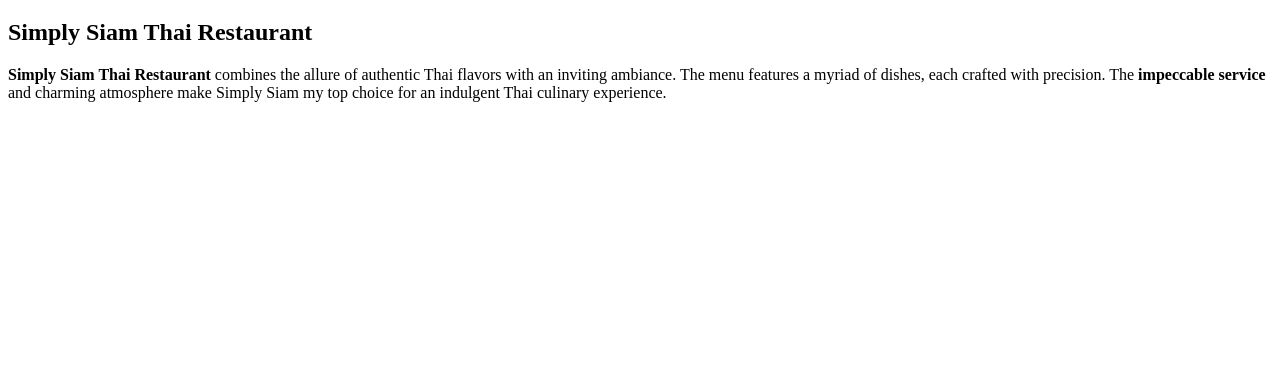
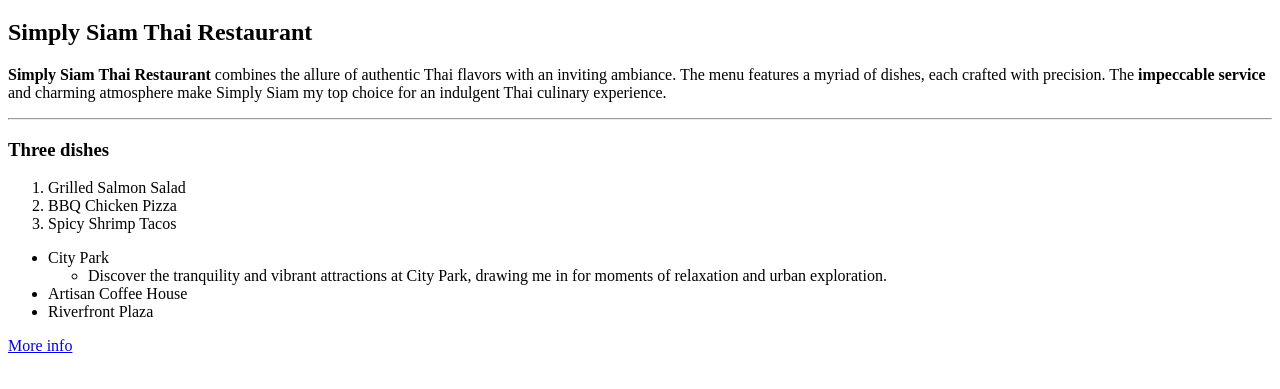
Before and after one commit to 44-563-Web-Apps-S24/44563-webapps-s24-assignment3-Deepika-S573376, a plain HTML site: page index.html in a window 1280 px wide. Shown: the part 61-450 px from the top of the page. Drawn offline with Linux system fonts and the light colour scheme.

Commit message:
Update index.html

```diff
--- a/index.html
+++ b/index.html
@@ -7,5 +7,21 @@
     <h1>Deepika<h1>
         <h2>Simply Siam Thai Restaurant</h2>
         <p><strong>Simply Siam Thai Restaurant</strong> combines the allure of authentic Thai flavors with an inviting ambiance. The menu features a myriad of dishes, each crafted with precision. The <strong>impeccable service</strong> and charming atmosphere make Simply Siam my top choice for an indulgent Thai culinary experience.</p>
-</body>
-</html>
+        <hr>
+        <h3>Three dishes</h3>
+        <ol>
+            <li>Grilled Salmon Salad</li>
+            <li>BBQ Chicken Pizza</li>
+            <li>Spicy Shrimp Tacos</li>
+        </ol>
+        <ul>
+            <li>City Park</li>
+            <ul>
+                <li>Discover the tranquility and vibrant attractions at City Park, drawing me in for moments of relaxation and urban exploration.</li>
+            </ul>
+            <li>Artisan Coffee House</li>
+            <li>Riverfront Plaza</li>
+        </ul>
+        <a href="mymedia.html">More info</a>
+    </body>
+    </html>
```
